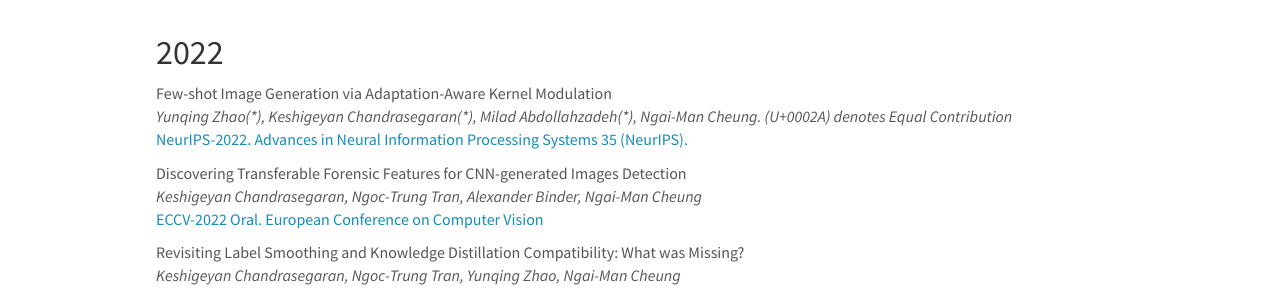
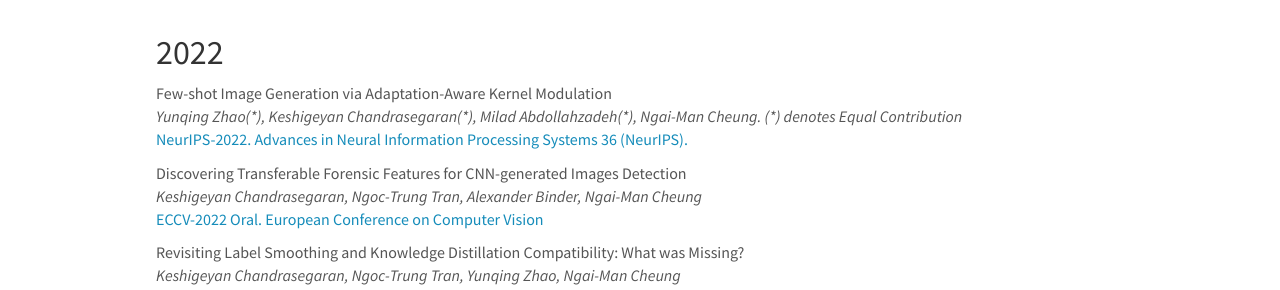
Before and after one commit to sutd-visual-computing-group/sutd-visual-computing-group.github.io, a Jekyll site: the page built from _pages/publications.md, in a window 1280 px wide and 900 px high, scrolled down 2010 px. Shown: the part 154-444 px from the top of the window. Built offline with Jekyll 4.4.1, drawn with Linux system fonts in a browser that asks for light colours; nearby versions of some CDN libraries.

Commit message:
Update publist_2022.yml

```diff
--- a/_data/publist_2022.yml
+++ b/_data/publist_2022.yml
@@ -1,9 +1,9 @@
 - title: "Few-shot Image Generation via Adaptation-Aware Kernel Modulation"
   image: TiNHigh.png
-  authors: Yunqing Zhao(&#42;), Keshigeyan Chandrasegaran(&#42;), Milad Abdollahzadeh(&#42;), Ngai-Man Cheung. (U+0002A) denotes Equal Contribution
+  authors: Yunqing Zhao(&#42;), Keshigeyan Chandrasegaran(&#42;), Milad Abdollahzadeh(&#42;), Ngai-Man Cheung. (&#42;) denotes Equal Contribution
   link:
     url: https://arxiv.org/abs/2210.16559
-    display: NeurIPS-2022. Advances in Neural Information Processing Systems 35 (NeurIPS).
+    display: NeurIPS-2022. Advances in Neural Information Processing Systems 36 (NeurIPS).
   highlight: 0
 
 - title: "Discovering Transferable Forensic Features for CNN-generated Images Detection"
```
